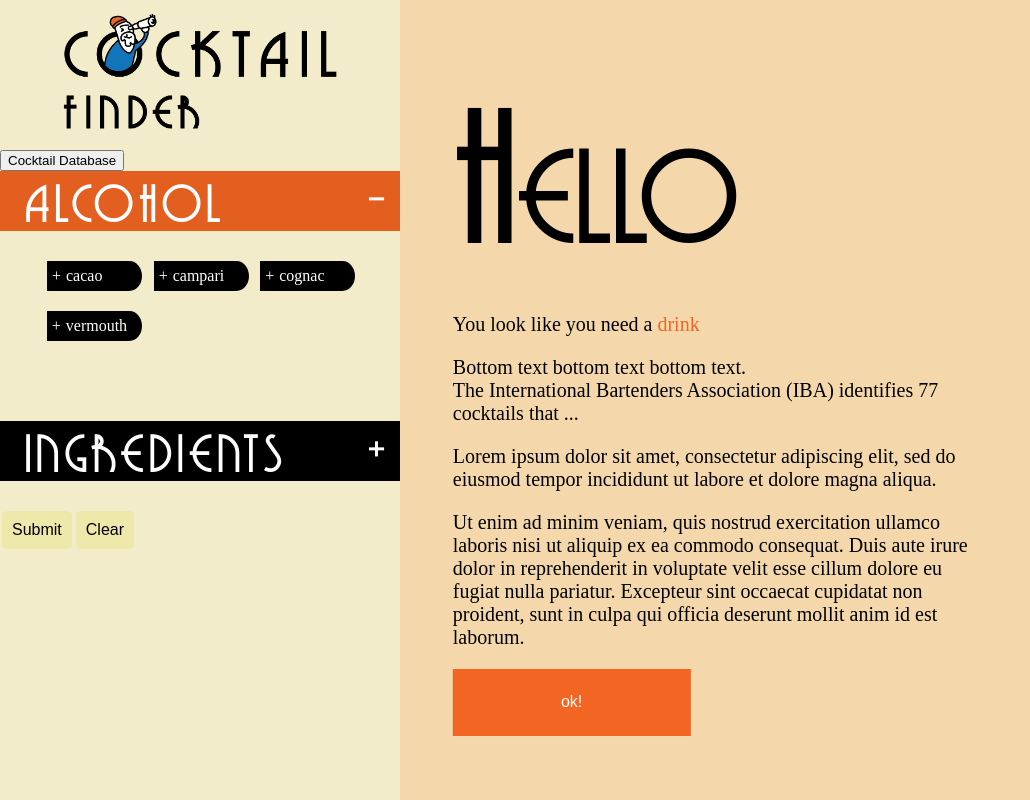
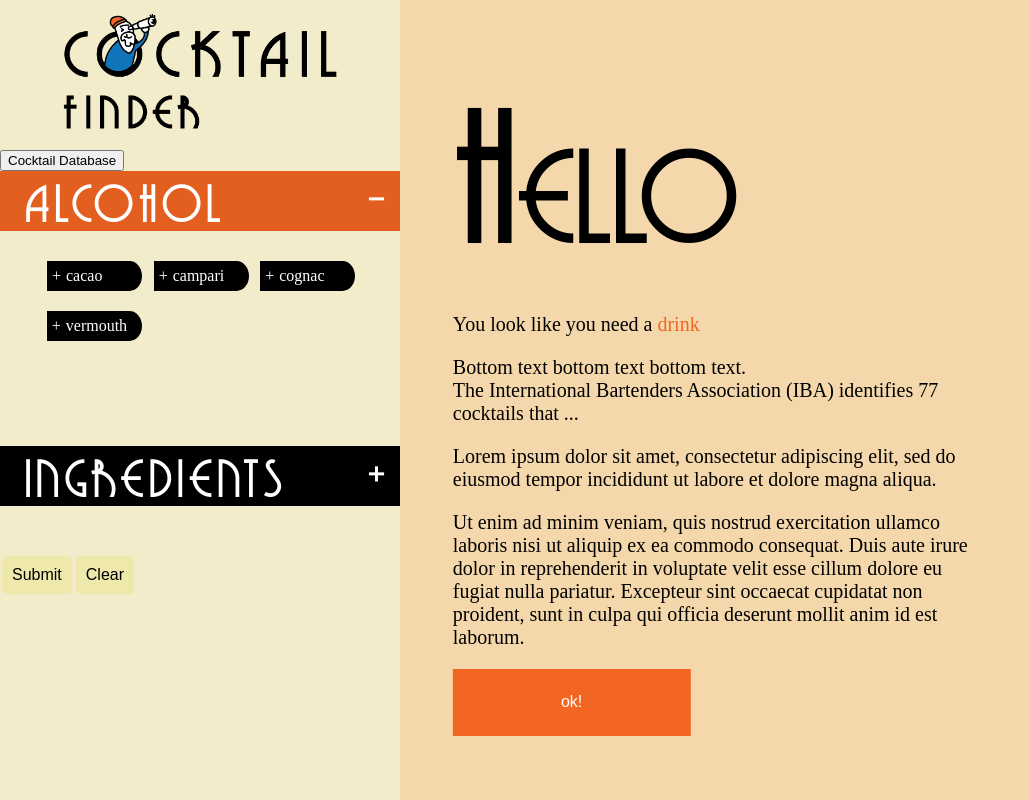
Before and after one commit to PGalicia/CocktailFinder, a React (Create React App) app: page / in a window 1280 px wide. Shown: the whole page, without its empty margins (0-1030 px from the left). Built offline with nearby package versions, Linux system fonts and the light colour scheme.

Commit message:
Edit simple changes to the cocktail checklist

```diff
--- a/src/components/container/checklist.jsx
+++ b/src/components/container/checklist.jsx
@@ -203,9 +203,7 @@ class Checklist extends Component {
   render() {
     return (
       <form onSubmit={this.handleSubmit} className="filter-form">
-        <header className="title" onClick={this.returnToGreet}>
-          <h1 style={{ display: "none" }}>Calvin's Logo</h1>
-        </header>
+        <header className="title" onClick={this.returnToGreet} />
         <button onClick={this.displayCocktails}>Cocktail Database</button>
         <FilterChecklist
           name="ALCOHOL"
--- a/src/style/filterChecklist.css
+++ b/src/style/filterChecklist.css
@@ -1,6 +1,6 @@
-/* .collapsible {
-  cursor: pointer;
-} */
+.collapsible {
+  margin-bottom: 25px;
+}
 
 .filter-list {
   position: relative;
@@ -12,24 +12,6 @@
   grid-auto-rows: 35px;
   grid-row-gap: 15px;
 }
-
-/* .filter-title#liquor,
-.filter-title#liquor:before {
-  background-color: #e35f20;
-}
-
-.filter-title#ingredient,
-.filter-title#ingredient:before {
-  background-color: #000;
-} */
-
-/* .filter-title#liquor {
-  background-color: #e35f20;
-}
-
-.filter-title#ingredient {
-  background-color: #000;
-} */
 
 .filter-title {
   position: relative;
@@ -44,23 +26,11 @@
 #ingredient {
   display: flex;
   flex-wrap: wrap;
-  /* justify-content: space-between; */
 }
 
 #ingredient .switch {
   margin: 10px;
 }
-
-/* .filter-title:before {
-  content: "";
-  background-color: #000;
-  position: absolute;
-  height: 100%;
-  width: 100vw;
-  left: 50%;
-  transform: translateX(-50%);
-  z-index: -1;
-} */
 
 .filter-title span,
 .filter-title h2 {
--- a/src/style/filterResult.css
+++ b/src/style/filterResult.css
@@ -1,5 +1,4 @@
 .filter-result-container {
-  /* background-color: skyblue; */
   text-align: center;
   /* display: flex;
   align-items: center;
```
